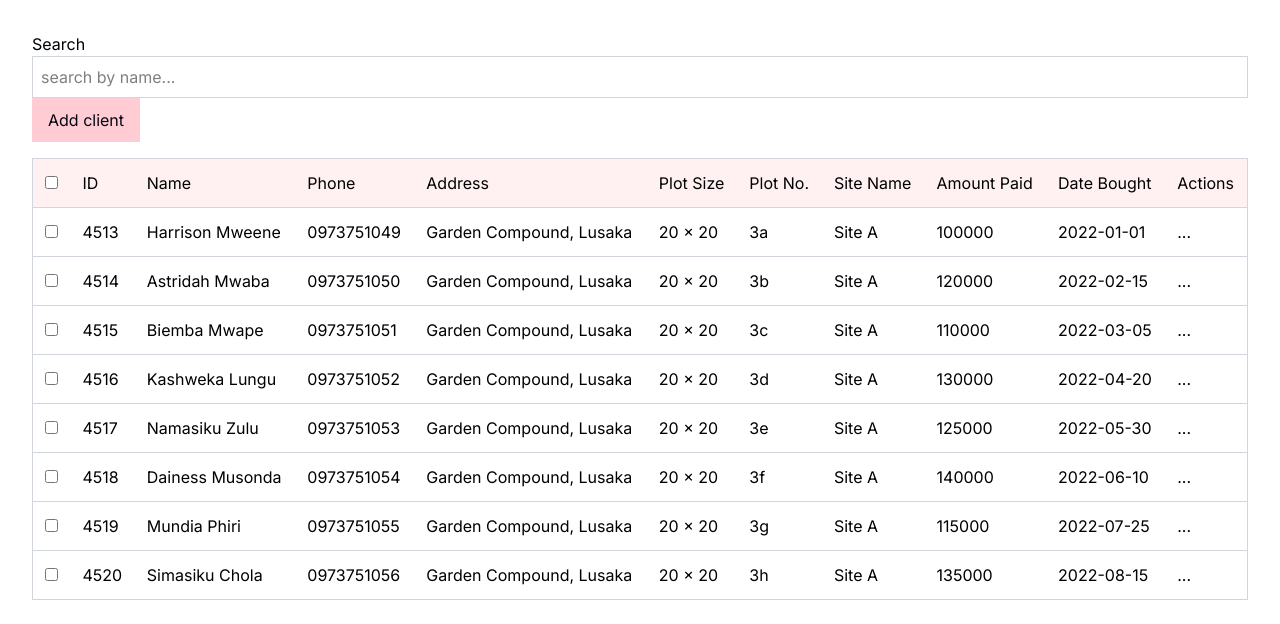
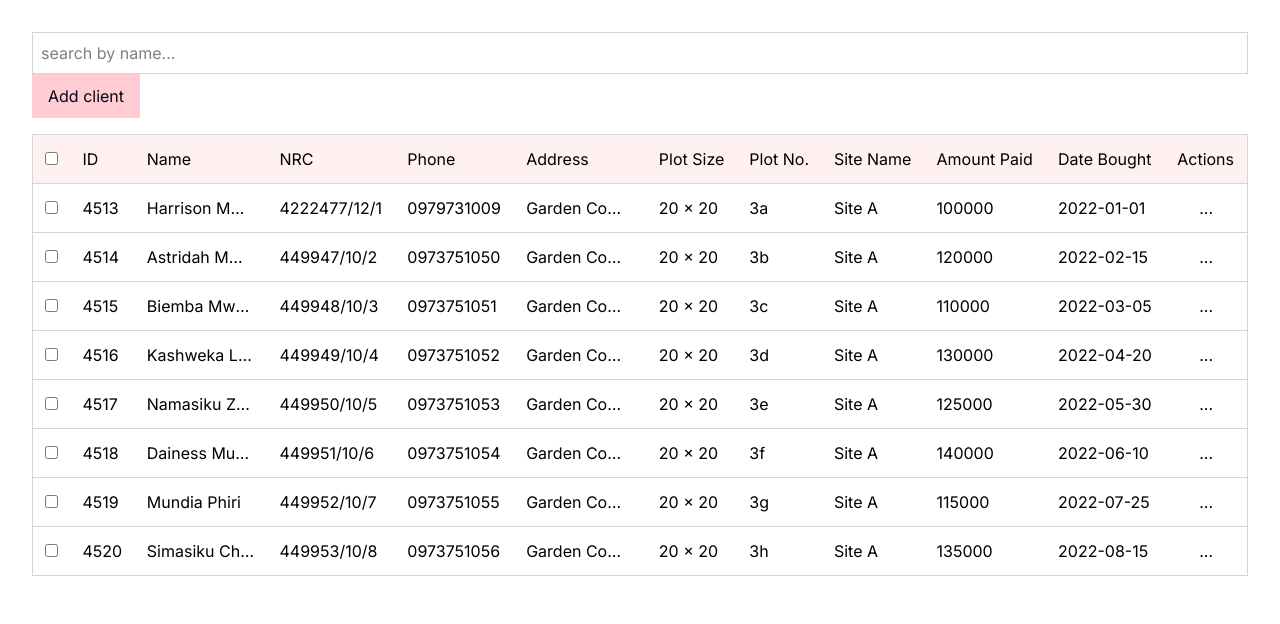
Before and after one commit to mweene/eze-future-dashboard, a React (Vite) app: page / in a window 1280 px wide. Shown: the top 624 px of the page. Built offline with nearby package versions, Linux system fonts and the light colour scheme.

Commit message:
Fix 'Add empty form bug'

```diff
--- a/src/App.jsx
+++ b/src/App.jsx
@@ -2,69 +2,26 @@ import { useState } from "react";
 import Table from "./components/Table";
 import InputWithLabel from "./components/InputWithLabel";
 import AddNewClient from "./components/AddNewClient";
-import AddNewClientModel from "./components/AddNewClientModel";
 
 import { dummydata } from "./dummydata";
 
 export default function App() {
   const [clients, setClients] = useState(dummydata);
   const [searchTerm, setSearchTerm] = useState("");
-  const [isModelOpen, setIsModelOpen] = useState(false);
-  const [formData, setFormData] = useState({
-    name: "",
-    nrc: "",
-    phone: "",
-    address: "",
-    plotSize: "",
-    plotNumber: "",
-    siteName: "",
-    amountPaid: 0,
-    dateBought: "",
-  });
 
   const handleSearch = (e) => setSearchTerm(e.target.value);
-  const handleModelView = () => setIsModelOpen(!isModelOpen);
-  const handleFormChange = (e) => {
-    setFormData({ ...formData, [e.target.name]: e.target.value });
-  };
-  const handleFormSubmit = (e) => {
-    e.preventDefault();
-
-    const newClient = {
-      id: 4521,
-      name: formData.name,
-      nrc: formData.nrc,
-      phone: formData.phone,
-      address: formData.address,
-      plotSize: formData["plot-size"],
-      plotNumber: formData["plot-number"],
-      siteName: formData["site-name"],
-      amountPaid: formData["amount-paid"],
-      dateBought: formData["date-bought"],
-    };
-    setClients([...clients, newClient]);
-    setIsModelOpen(!isModelOpen);
-  };
 
   const searchedClients = clients.filter((data) =>
-    data.name.toLowerCase().includes(searchTerm.toLowerCase()),
+    data.name.toLowerCase().includes(searchTerm.trim().toLowerCase()),
   );
   return (
     <div className="App p-8">
       <InputWithLabel
-        id="search"
         phText="search by name..."
         value={searchTerm}
         onChange={handleSearch}
       />
-      <AddNewClient onClick={handleModelView}>
-        {isModelOpen && (
-          <AddNewClientModel
-            onSubmit={handleFormSubmit}
-            onChange={handleFormChange}
-          />
-        )}
-      </AddNewClient>
+      <AddNewClient clients={clients} updateClients={setClients} />
       <Table clients={searchedClients} />
     </div>
   );
--- a/src/components/ActionsModel.jsx
+++ b/src/components/ActionsModel.jsx
@@ -1,5 +1,5 @@
 const ActionsModel = () => {
-  return <div className="">ActionsModel</div>;
+  return <div className="absolute">ActionsModel</div>;
 };
 
 export default ActionsModel;
--- a/src/components/AddNewClient.jsx
+++ b/src/components/AddNewClient.jsx
@@ -1,13 +1,57 @@
-const AddNewClient = ({ onClick, children }) => {
+import { useState } from "react";
+import AddNewClientModel from "./AddNewClientModel";
+
+const AddNewClient = ({ clients, updateClients }) => {
+  const [formData, setFormData] = useState({
+    name: "",
+    nrc: "",
+    phone: "",
+    address: "",
+    plotSize: "",
+    plotNumber: "",
+    siteName: "",
+    amountPaid: 0,
+    dateBought: "",
+  });
+
+  const [isOpen, setIsOpen] = useState(false);
+  const handleFormChange = (e) => {
+    setFormData((prev) => ({ ...prev, [e.target.name]: e.target.value }));
+  };
+
+  const handleFormSubmit = (e) => {
+    e.preventDefault();
+
+    const newClient = {
+      id: crypto.randomUUID(),
+      name: formData.name.trim(),
+      nrc: formData.nrc.trim(),
+      phone: formData.phone.trim(),
+      address: formData.address.trim(),
+      plotSize: formData["plot-size"].trim(),
+      plotNumber: formData["plot-number"],
+      siteName: formData["site-name"].trim(),
+      amountPaid: formData["amount-paid"].trim(),
+      dateBought: formData["date-bought"],
+    };
+    updateClients([...clients, newClient]);
+    setIsOpen((prev) => !prev);
+  };
+
   return (
     <div className="relative">
       <button
         className="bg-rose-200 text-gray-950 py-2.5 px-4 cursor-pointer"
-        onClick={onClick}
+        onClick={() => setIsOpen((prev) => !prev)}
       >
         Add client
       </button>
-      {children}
+      {isOpen && (
+        <AddNewClientModel
+          onChange={handleFormChange}
+          onSubmit={handleFormSubmit}
+        />
+      )}
     </div>
   );
 };
--- a/src/components/AddNewClientModel.jsx
+++ b/src/components/AddNewClientModel.jsx
@@ -1,6 +1,6 @@
 import InputWithLabel from "./InputWithLabel";
 
-const AddNewClientModel = ({ onSubmit, onChange }) => {
+const AddNewClientModel = ({ onSubmit, onChange, isFormInvalid }) => {
   return (
     <form onSubmit={onSubmit} className="p-4 border absolute bg-white">
       <div className="flex gap-8 mb-4">
@@ -8,6 +8,11 @@ const AddNewClientModel = ({ onSubmit, onChange }) => {
           <InputWithLabel
             id="name"
             phText="enter client name..."
+            onChange={onChange}
+          />
+          <InputWithLabel
+            id="nrc"
+            phText="enter client nrc..."
             onChange={onChange}
           />
           <InputWithLabel
@@ -54,7 +59,14 @@ const AddNewClientModel = ({ onSubmit, onChange }) => {
           />
         </div>
       </div>
-      <button className="py-2.5 px-4 text-white bg-gray-950 cursor-pointer">
+      <button className="py-2.5 px-4 text-gray-600 border border-gray-400 cursor-pointer mr-2">
+        cancel
+      </button>
+      <button
+        type="submit"
+        className="py-2.5 px-4 text-white bg-gray-950 cursor-pointer"
+        disabled={isFormInvalid}
+      >
         submit
       </button>
     </form>
--- a/src/components/InputWithLabel.jsx
+++ b/src/components/InputWithLabel.jsx
@@ -5,6 +5,7 @@ const InputWithLabel = ({
   value,
   onChange,
   maxLength,
+  required = true,
 }) => {
   return (
     <div className="grid">
@@ -19,6 +20,7 @@ const InputWithLabel = ({
         onChange={onChange}
         maxLength={maxLength}
         name={id}
+        required={required}
       />
     </div>
   );
--- a/src/components/Table.jsx
+++ b/src/components/Table.jsx
@@ -14,6 +14,7 @@ const Table = ({ clients }) => {
             </th>
             <th>ID</th>
             <th>Name</th>
+            <th>NRC</th>
             <th>Phone</th>
             <th>Address</th>
             <th>Plot Size</th>
@@ -28,13 +29,14 @@ const Table = ({ clients }) => {
           {clients.map((client) => (
             <tr
               key={client.id}
-              className="[&>td]:p-3 border-b border-b-gray-300"
+              className="[&>td]:p-3 [&>td]:max-w-[13ch] [&>td]:overflow-hidden [&>td]:text-ellipsis [&>td]:whitespace-nowrap border-b border-b-gray-300"
             >
               <td>
                 <input type="checkbox" />
               </td>
               <td>{client.id}</td>
               <td>{client.name}</td>
+              <td>{client.nrc}</td>
               <td>{client.phone}</td>
               <td>{client.address}</td>
               <td>{client.plotSize}</td>
@@ -42,7 +44,7 @@ const Table = ({ clients }) => {
               <td>{client.siteName}</td>
               <td>{client.amountPaid}</td>
               <td>{client.dateBought}</td>
-              <td>
+              <td className="text-center relative">
                 <button
                   className="cursor-pointer"
                   onClick={() => setIsModalOpen(!isModalOpen)}
--- a/src/dummydata.js
+++ b/src/dummydata.js
@@ -2,8 +2,8 @@ export const dummydata = [
   {
     id: 4513,
     name: "Harrison Mweene",
-    nrc: "449946/10/1",
-    phone: "0973751049",
+    nrc: "4222477/12/1",
+    phone: "0979731009",
     address: "Garden Compound, Lusaka",
     plotSize: "20 x 20",
     plotNumber: "3a",
@@ -104,162 +104,3 @@ export const dummydata = [
     dateUpdated: "2024-08-20",
   },
 ];
-
-let more = [
-  {
-    id: 4521,
-    name: "Bornwell Mulenga",
-    nrc: "449954/10/9",
-    phone: "0973751057",
-    address: "Garden Compound, Lusaka",
-    plotSize: "20 x 20",
-    plotNumber: "3i",
-    siteName: "Site A",
-    amountPaid: 150000,
-    dateBought: "2022-09-05",
-    dateUpdated: "2024-09-01",
-  },
-  {
-    id: 4522,
-    name: "Olipa Nkhata",
-    nrc: "449955/10/10",
-    phone: "0973751058",
-    address: "Garden Compound, Lusaka",
-    plotSize: "20 x 20",
-    plotNumber: "3j",
-    siteName: "Site A",
-    amountPaid: 145000,
-    dateBought: "2022-10-12",
-    dateUpdated: "2024-09-15",
-  },
-  {
-    id: 4523,
-    name: "Kakoma Kabwe",
-    nrc: "449956/10/11",
-    phone: "0973751059",
-    address: "Garden Compound, Lusaka",
-    plotSize: "20 x 20",
-    plotNumber: "3k",
-    siteName: "Site A",
-    amountPaid: 155000,
-    dateBought: "2022-11-01",
-    dateUpdated: "2024-10-01",
-  },
-  {
-    id: 4524,
-    name: "Exildah Chileshe",
-    nrc: "449957/10/12",
-    phone: "0973751060",
-    address: "Garden Compound, Lusaka",
-    plotSize: "20 x 20",
-    plotNumber: "3l",
-    siteName: "Site A",
-    amountPaid: 160000,
-    dateBought: "2022-11-20",
-    dateUpdated: "2024-10-20",
-  },
-  {
-    id: 4525,
-    name: "Mundia Chama",
-    nrc: "449958/10/13",
-    phone: "0973751061",
-    address: "Garden Compound, Lusaka",
-    plotSize: "20 x 20",
-    plotNumber: "3m",
-    siteName: "Site A",
-    amountPaid: 165000,
-    dateBought: "2022-12-05",
-    dateUpdated: "2024-11-05",
-  },
-  {
-    id: 4526,
-    name: "Dainess Malambo",
-    nrc: "449959/10/14",
-    phone: "0973751062",
-    address: "Garden Compound, Lusaka",
-    plotSize: "20 x 20",
-    plotNumber: "3n",
-    siteName: "Site A",
-    amountPaid: 170000,
-    dateBought: "2022-12-20",
-    dateUpdated: "2024-11-20",
-  },
-  {
-    id: 4527,
-    name: "Bornface Nyirenda",
-    nrc: "449960/10/15",
-    phone: "0973751063",
-    address: "Garden Compound, Lusaka",
-    plotSize: "20 x 20",
-    plotNumber: "3o",
-    siteName: "Site A",
-    amountPaid: 175000,
-    dateBought: "2023-01-10",
-    dateUpdated: "2024-12-01",
-  },
-  {
-    id: 4528,
-    name: "Monde Banda",
-    nrc: "449961/10/16",
-    phone: "0973751064",
-    address: "Garden Compound, Lusaka",
-    plotSize: "20 x 20",
-    plotNumber: "3p",
-    siteName: "Site A",
-    amountPaid: 180000,
-    dateBought: "2023-02-01",
-    dateUpdated: "2024-12-10",
-  },
-  {
-    id: 4529,
-    name: "Astridah Mbewe",
-    nrc: "449962/10/17",
-    phone: "0973751065",
-    address: "Garden Compound, Lusaka",
-    plotSize: "20 x 20",
-    plotNumber: "3q",
-    siteName: "Site A",
-    amountPaid: 185000,
-    dateBought: "2023-02-20",
-    dateUpdated: "2025-01-05",
-  },
-  {
-    id: 4530,
-    name: "Goodson Nyambe",
-    nrc: "449963/10/18",
-    phone: "0973751066",
-    address: "Garden Compound, Lusaka",
-    plotSize: "20 x 20",
-    plotNumber: "3r",
-    siteName: "Site A",
-    amountPaid: 190000,
-    dateBought: "2023-03-10",
-    dateUpdated: "2025-01-20",
-  },
-  {
-    id: 4531,
-    name: "Pumulo Mubita",
-    nrc: "449964/10/19",
-    phone: "0973751067",
-    address: "Garden Compound, Lusaka",
-    plotSize: "20 x 20",
-    plotNumber: "3s",
-    siteName: "Site A",
-    amountPaid: 195000,
-    dateBought: "2023-04-01",
-    dateUpdated: "2025-02-01",
-  },
-  {
-    id: 4532,
-    name: "Winfridah Aliness",
-    nrc: "449965/10/20",
-    phone: "0973751068",
-    address: "Garden Compound, Lusaka",
-    plotSize: "20 x 20",
-    plotNumber: "3t",
-    siteName: "Site A",
-    amountPaid: 200000,
-    dateBought: "2023-04-20",
-    dateUpdated: "2025-02-15",
-  },
-];
```
